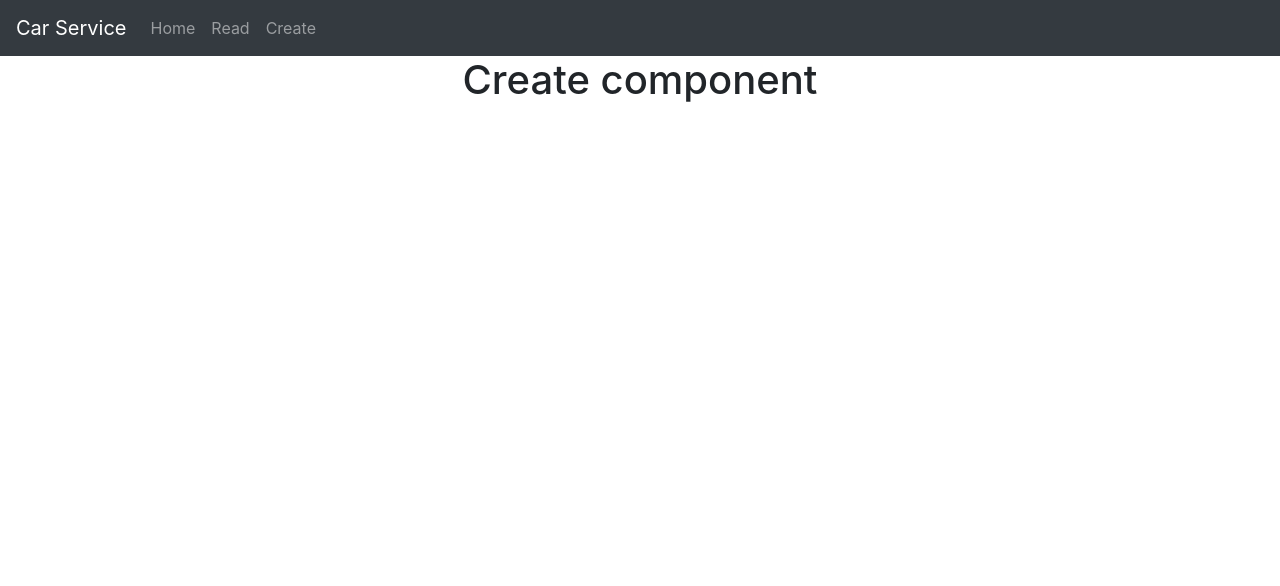
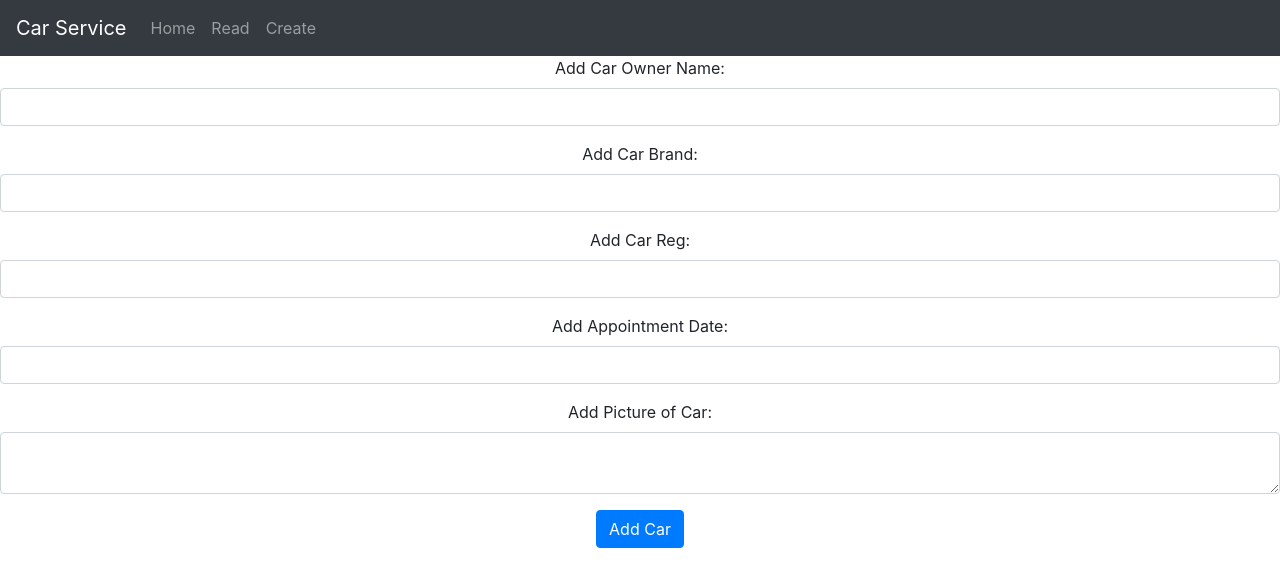
Before and after one commit to kellyshearer11/Data_Rep_Project, a React (Create React App) app: page /create in a window 1280 px wide. Shown: the top 586 px of the page. Built offline with nearby package versions, Linux system fonts and the light colour scheme.

Commit message:
Form complete.

```diff
--- a/package.json
+++ b/package.json
@@ -6,6 +6,7 @@
     "@testing-library/jest-dom": "^5.11.8",
     "@testing-library/react": "^11.2.2",
     "@testing-library/user-event": "^12.6.0",
+    "axios": "^0.21.1",
     "bootstrap": "^4.5.3",
     "react": "^17.0.1",
     "react-bootstrap": "^1.4.0",
--- a/src/components/create.js
+++ b/src/components/create.js
@@ -2,12 +2,108 @@ import React from 'react';
 
 export class Create extends React.Component {
 
-    render(){
-        return(
-            <div>
+    constructor() {
+        super();
 
-            <h1>Create component</h1>
+        this.onSubmit = this.onSubmit.bind(this);
+        this.onChangeName = this.onChangeName.bind(this);
+        this.onChangeCarType = this.onChangeCarType.bind(this);
+        this.onChangeReg = this.onChangeReg.bind(this);
+        this.onChangeDate = this.onChangeDate.bind(this);
+        this.onChangePicture = this.onChangePicture.bind(this);
 
+
+        this.state = {
+            Name: '',
+            CarType: '',
+            Reg: '',
+            Date: '',
+            Picture: '',
+        }
+    }
+
+    onChangeName(e) {
+        this.setState({
+            Name: e.target.value
+        })
+    }
+
+    onChangeCarType(e) {
+        this.setState({
+            CarType: e.target.value
+        })
+    }
+
+    onChangeReg(e) {
+        this.setState({
+            Reg: e.target.value
+        })
+    }
+
+    onChangeDate(e) {
+        this.setState({
+            Date: e.target.value
+        })
+    }
+
+    onChangePicture(e) {
+        this.setState({
+            Picture: e.target.value
+        })
+    }
+
+    onSubmit(e) {
+        e.preventDefault();
+        alert("Car: " + this.state.Name + " " + this.state.CarType + " " + this.state.Reg + " " + this.state.Date + " " + this.state.Picture)
+    }
+
+    render() {
+        return (
+            <div className='App'>
+                <form onSubmit={this.onSubmit}>
+                    <div className="form-group">
+                        <label>Add Car Owner Name:  </label>
+                        <input type='text'
+                            className='form-control'
+                            value={this.state.Name}
+                            onChange={this.onChangeName}></input>
+                    </div>
+                    <div className="form-group">
+                        <label>Add Car Brand: </label>
+                        <input type='text'
+                            className='form-control'
+                            value={this.state.CarType}
+                            onChange={this.onChangeCarType}></input>
+                    </div>
+                    <div className="form-group">
+                        <label>Add Car Reg: </label>
+                        <input type='text'
+                            className='form-control'
+                            value={this.state.Reg}
+                            onChange={this.onChangeReg}></input>
+                    </div>
+                    <div className="form-group">
+                        <label>Add Appointment Date: </label>
+                        <input type='text'
+                            className='form-control'
+                            value={this.state.Date}
+                            onChange={this.onChangeDate}></input>
+                    </div>
+
+                    <div className="form-group">
+                        <label>Add Picture of Car: </label>
+                        <textarea type='text'
+                            className='form-control'
+                            value={this.state.Picture}
+                            onChange={this.onChangePicture}></textarea>
+                    </div>
+
+                    <div className='form-group'>
+                        <input type='submit'
+                            value='Add Car'
+                            className='btn btn-primary'></input>
+                    </div>
+                </form>
             </div>
         );
     }
--- a/src/components/read.js
+++ b/src/components/read.js
@@ -1,5 +1,6 @@
 import React from 'react';
 import { Car } from './car';
+import axios from 'axios';
 
 export class Read extends React.Component {
 
```
Also changed, not shown: 2 other files (tests, documents, lock files or other folders).
